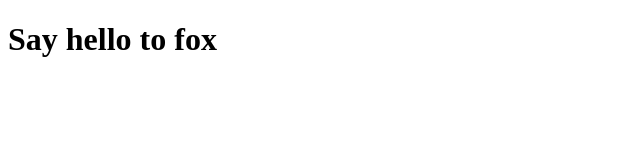
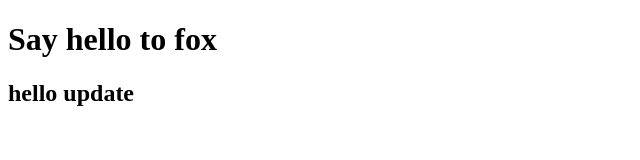
Before and after one commit to KamilBuksa/testProject3, a plain HTML site: page index.html in a window 1280 px wide. Shown: the whole page, without its empty margins (0-640 px from the left). Drawn offline with Linux system fonts and the light colour scheme.

Commit message:
index.html update

```diff
--- a/index.html
+++ b/index.html
@@ -10,6 +10,7 @@
 
 <body>
     <h1>Say hello to fox</h1>
+    <h2>hello update</h2>
 </body>
 
 </html>
```
